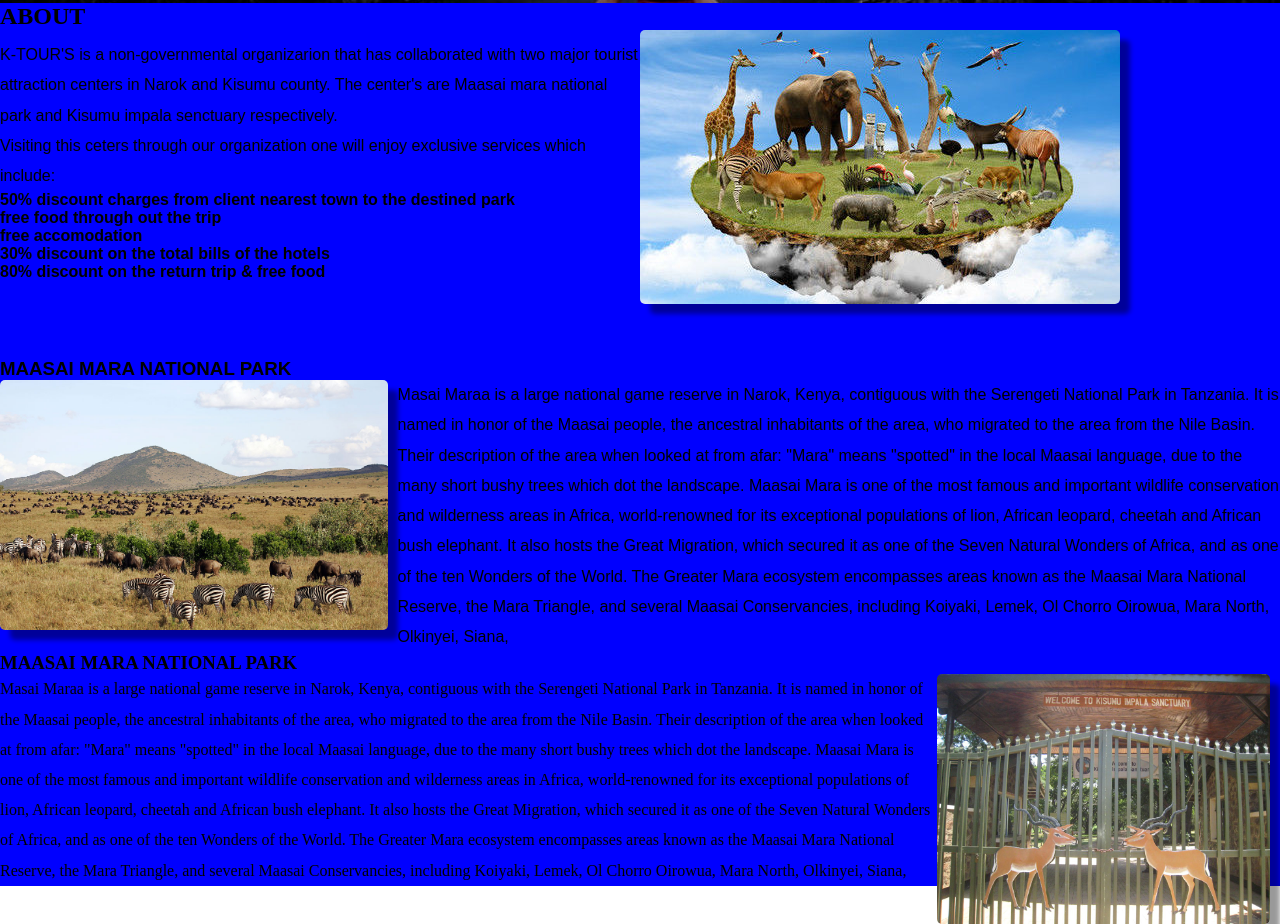
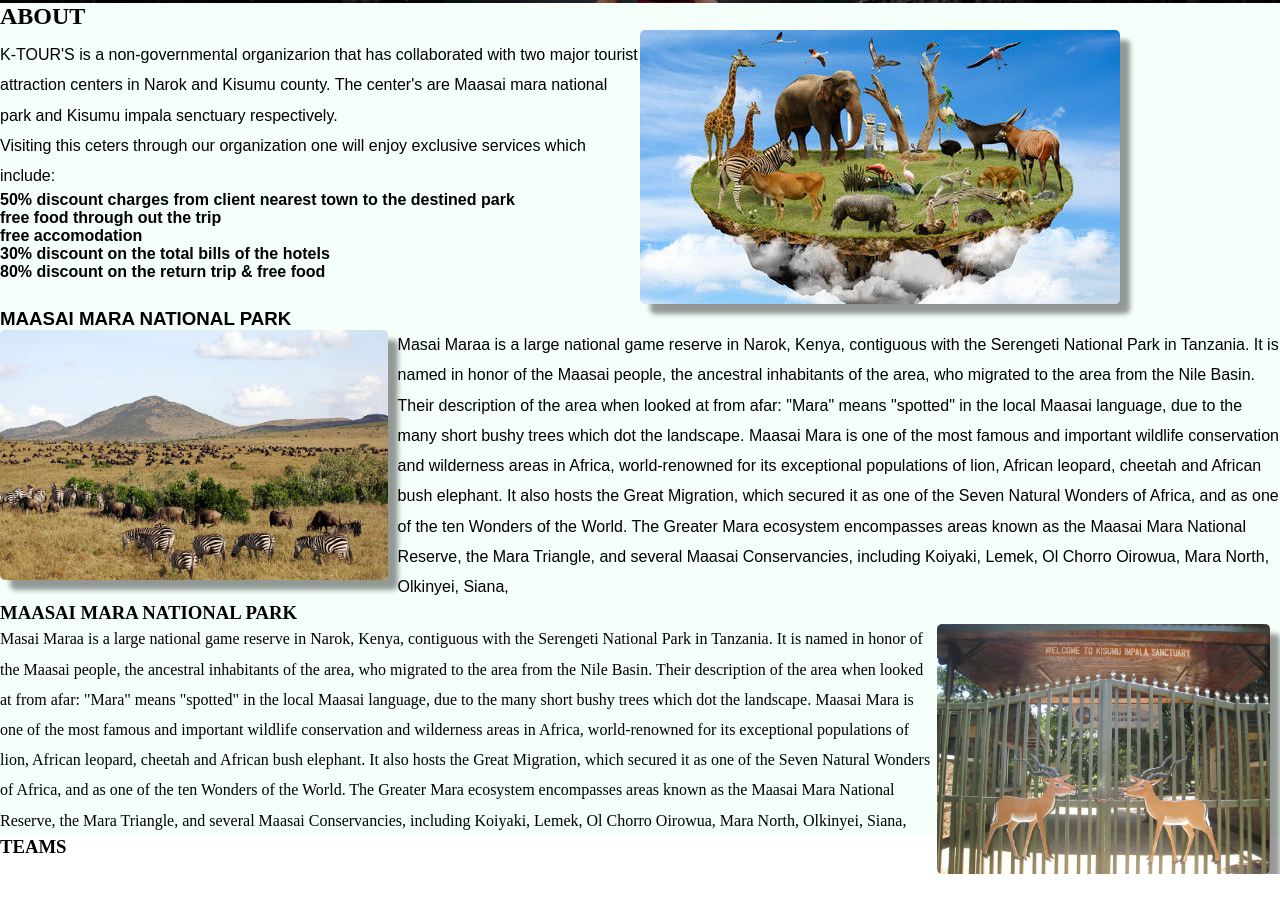
Before and after one commit to kelvinhovinho/k_tours, a plain HTML site: page index.html in a window 1280 px wide. Shown: the part 776-1700 px from the top of the page. After the commit the page ends 1650 px from the top, so only its background shows below. Drawn offline with Linux system fonts and the light colour scheme.

Commit message:
added team

```diff
--- a/index.css
+++ b/index.css
@@ -39,7 +39,7 @@ header>.overlay>.nav>ul>li>a{
     margin-bottom: 0px;
 }
 .about{
-    background-color: blue;
+    background-color:#F4FFF9;
     margin-top: -1.3em;
     min-height: 50vh;
 }
@@ -75,7 +75,6 @@ p{
     line-height:0.8cm;
 }
 .maasai{
-    padding-top: 50px;
     font-family:Arial, Helvetica, sans-serif;
 }
 .image2{
--- a/index.html
+++ b/index.html
@@ -63,6 +63,12 @@
                     The Greater Mara ecosystem encompasses areas known as the Maasai Mara National Reserve, the Mara Triangle, and several Maasai Conservancies, including Koiyaki, Lemek, Ol Chorro Oirowua, Mara North, Olkinyei, Siana, </p>
             </div>
         </div>
+        <div class="team">
+            <h3>TEAMS</h3>
+            <div class="cards">
+
+            </div>
+        </div>
     </div>
 </body>
 </html>
```
